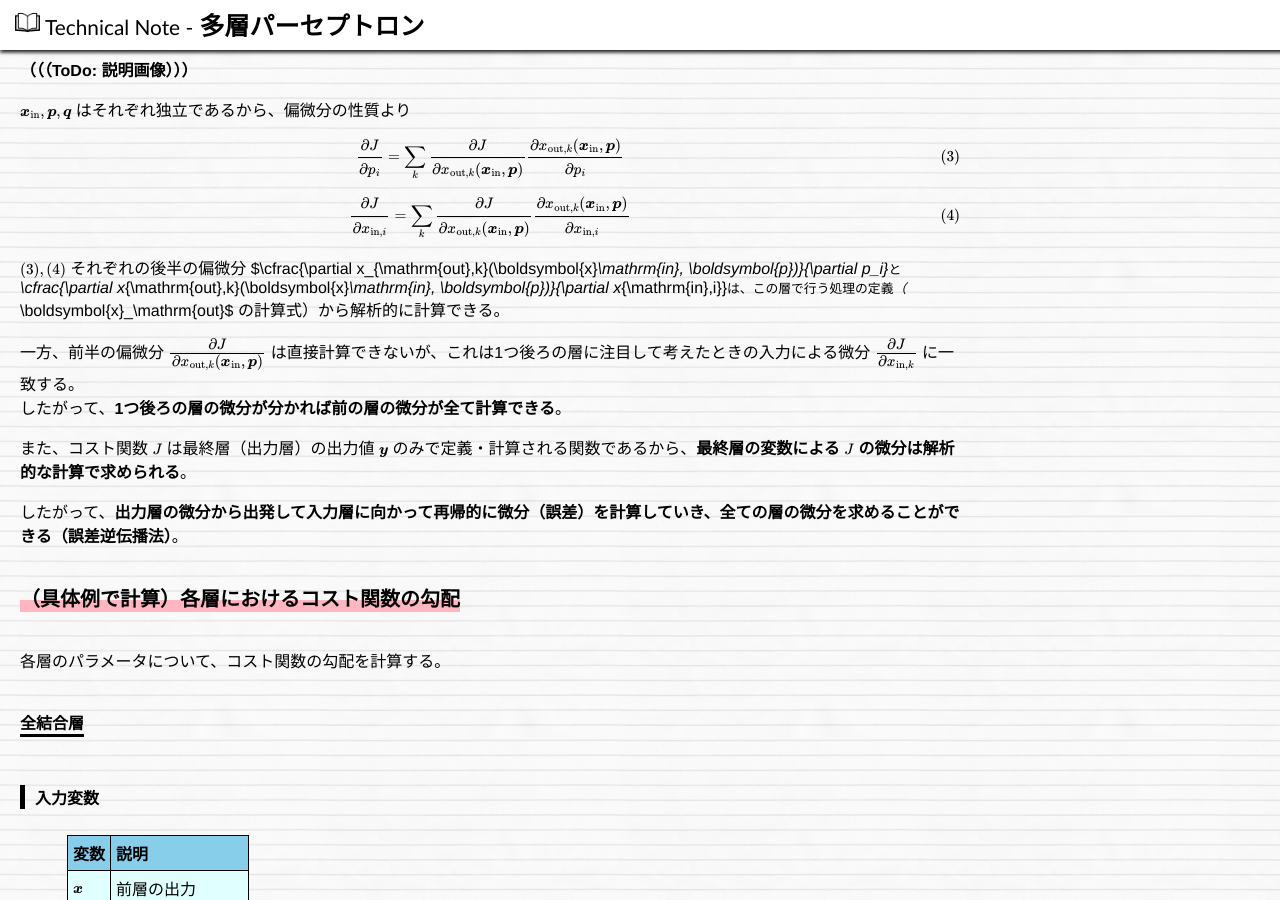
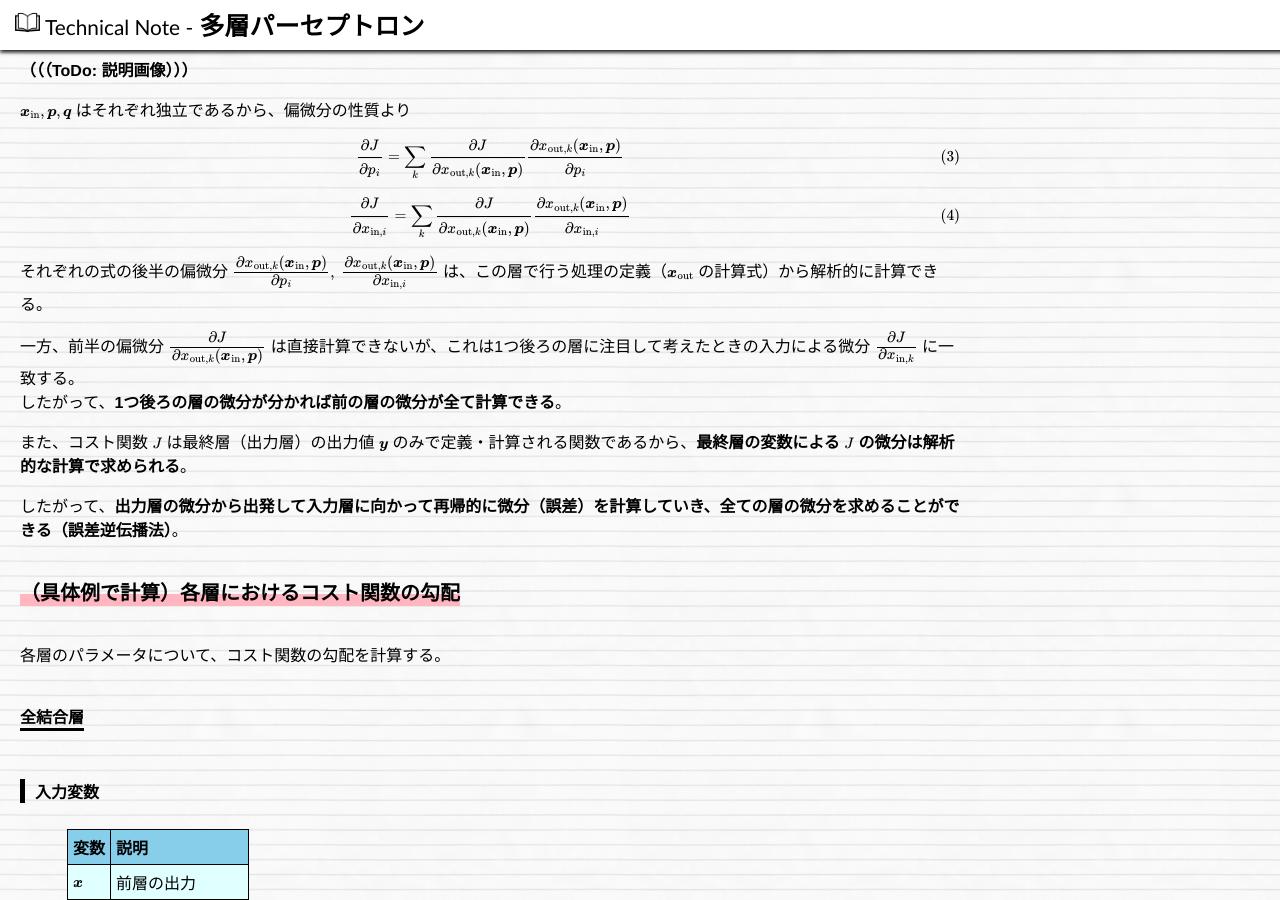
Before and after one commit to hkawabata/technical-note, a Jekyll site: the page built from docs/note/ML/mlp.md, in a window 1280 px wide and 900 px high, scrolled down 4361 px. Built offline with Jekyll 4.4.1, drawn with Linux system fonts in a browser that asks for light colours; nearby versions of some CDN libraries; our own code applies the rules of GitHub Pages for plain Markdown files; formulas are drawn with MathJax 3; some of the changed text lies outside the part shown.

Commit message:
text for jekyll

```diff
--- a/docs/note/ML/mlp.md
+++ b/docs/note/ML/mlp.md
@@ -204,7 +204,7 @@ $$
 \tag{4}
 $$
 
-$(3),(4)$ それぞれの後半の偏微分 $\cfrac{\partial x_{\mathrm{out},k}(\boldsymbol{x}_\mathrm{in}, \boldsymbol{p})}{\partial p_i}$ と $\cfrac{\partial x_{\mathrm{out},k}(\boldsymbol{x}_\mathrm{in}, \boldsymbol{p})}{\partial x_{\mathrm{in},i}}$  は、この層で行う処理の定義（$\boldsymbol{x}_\mathrm{out}$ の計算式）から解析的に計算できる。
+それぞれの式の後半の偏微分 $$\cfrac{\partial x_{\mathrm{out},k}(\boldsymbol{x}_\mathrm{in}, \boldsymbol{p})}{\partial p_i},\ \cfrac{\partial x_{\mathrm{out},k}(\boldsymbol{x}_\mathrm{in}, \boldsymbol{p})}{\partial x_{\mathrm{in},i}}$$  は、この層で行う処理の定義（$$\boldsymbol{x}_\mathrm{out}$$ の計算式）から解析的に計算できる。
 
 一方、前半の偏微分 $$\cfrac{\partial J}{\partial x_{\mathrm{out},k}(\boldsymbol{x}_\mathrm{in}, \boldsymbol{p})}$$ は直接計算できないが、これは1つ後ろの層に注目して考えたときの入力による微分 $$\cfrac{\partial J}{\partial x_{\mathrm{in},k}}$$ に一致する。
 したがって、**1つ後ろの層の微分が分かれば前の層の微分が全て計算できる**。
@@ -334,7 +334,9 @@ $$
 ただし、$\delta_{ki}$ はクロネッカーのデルタ（$k=i$ のときのみ1、他は0）を表す。
 
 
-### コスト関数計算（分類問題において対数尤度を用いる場合）
+### 最終出力に対するコスト関数の勾配
+
+分類問題において対数尤度を用いる場合を想定して、最終出力 $\boldsymbol{y}$ についてのコスト関数の勾配を計算する。
 
 #### 入力変数
 
```
